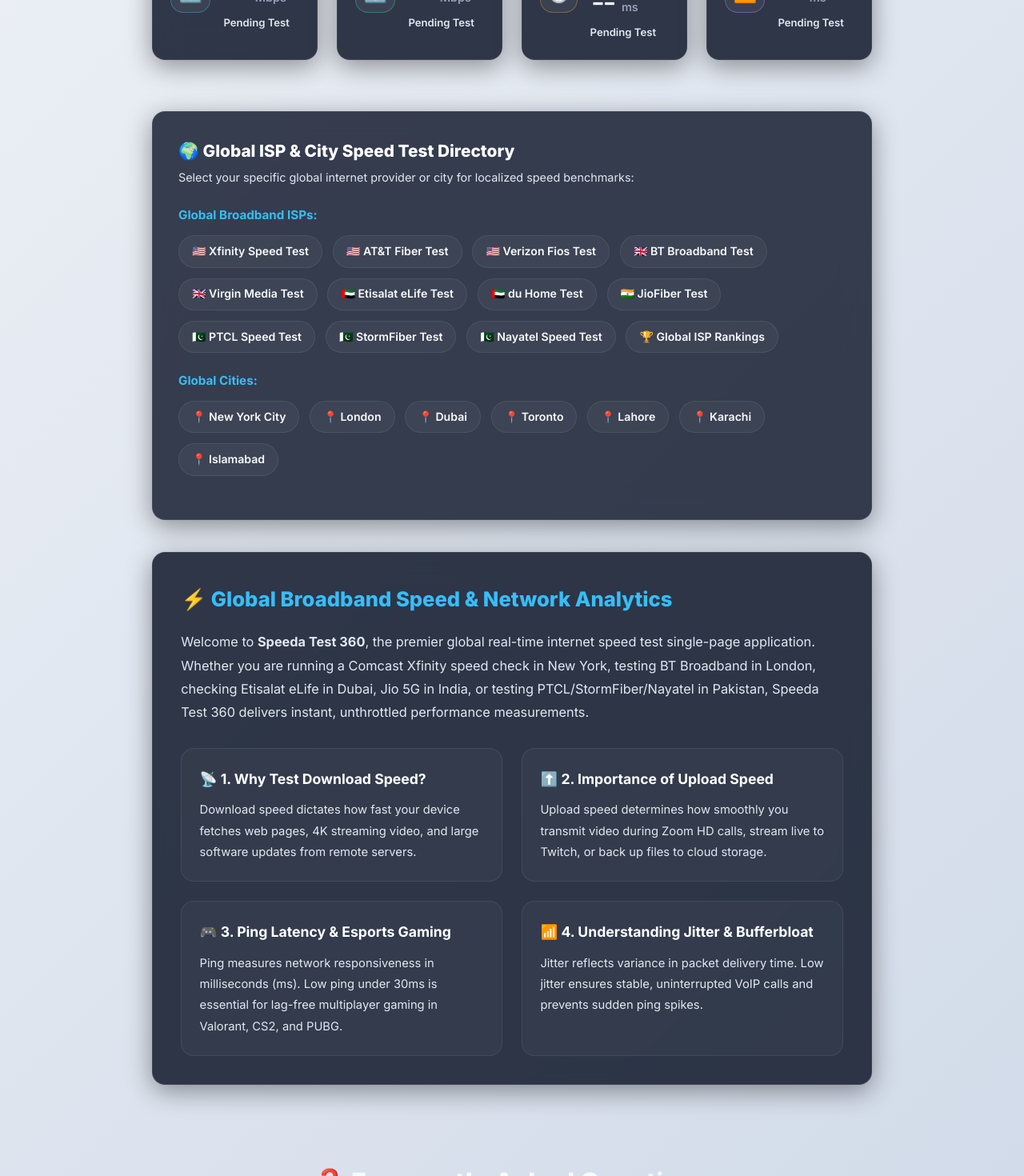
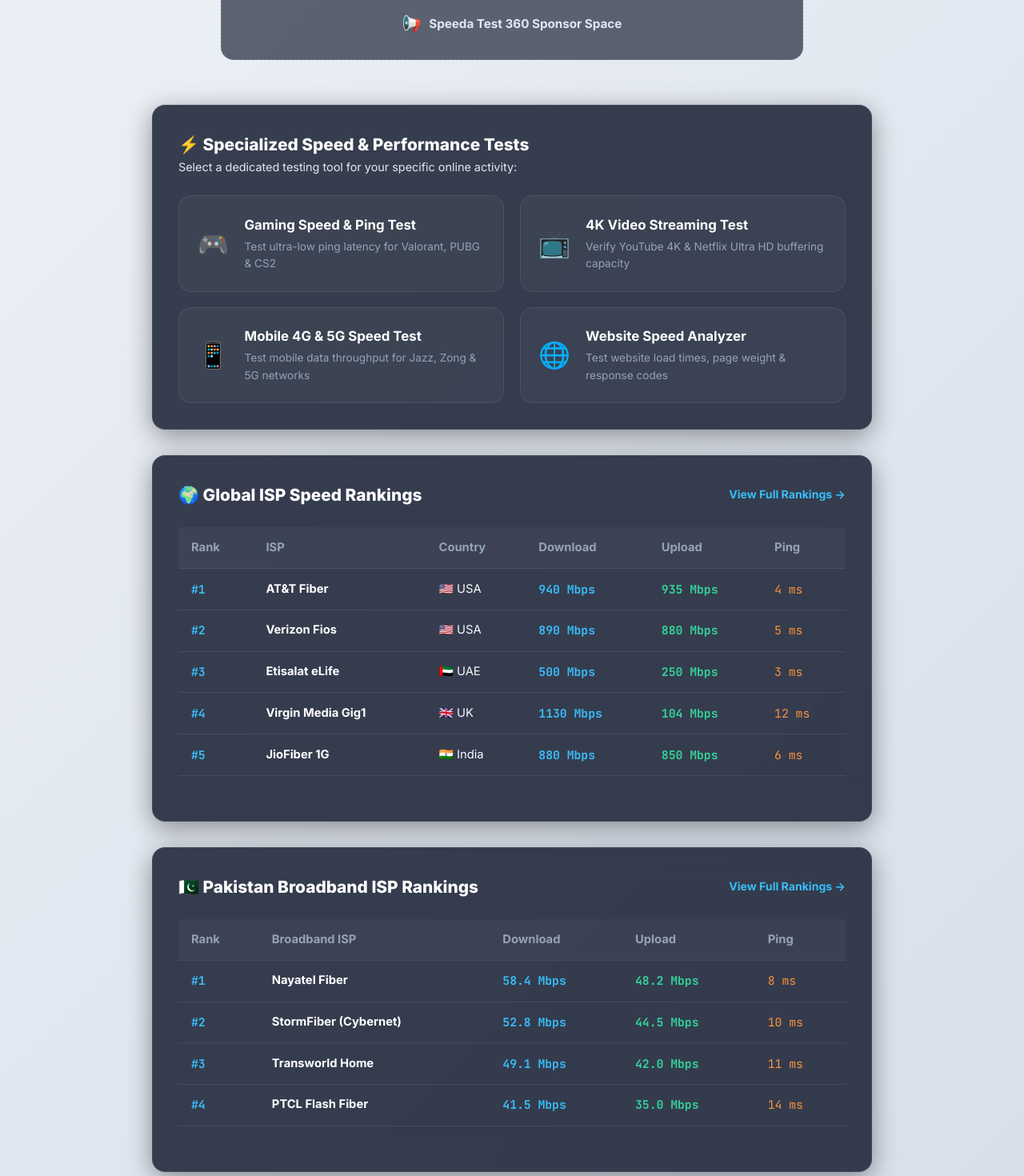
Before and after one commit to alirazabhatti36/speeda-test, a React (Vite) app in the folder frontend/: page / in a window 1280 px wide. Shown: the part 1220-2690 px from the top of the page at 80% size. Built offline with nearby package versions, Linux system fonts and the light colour scheme; no server answers.

Commit message:
feat: Reorder Homepage sequence (Hero -> Speedometer -> Results -> Sponsor Space -> Interpretation -> Package Calc -> Speed History -> Specialized Tests -> Global Rankings -> Pakistan Rankings -> Tools -> Guides) and add website-test static fallback

```diff
--- a/frontend/src/pages/Home.css
+++ b/frontend/src/pages/Home.css
@@ -75,7 +75,7 @@
   width: 100%;
   max-width: 900px;
   padding: 2.5rem 2rem;
-  margin-bottom: 2.5rem;
+  margin-bottom: 2rem;
   display: flex;
   flex-direction: column;
   align-items: center;
@@ -160,59 +160,118 @@
   margin-top: 0.2rem;
 }
 
-/* Quick Links Directory Card */
-.quick-links-card {
+/* Section Card */
+.section-card {
   width: 100%;
   max-width: 900px;
   padding: 2rem;
   margin-top: 2rem;
 }
 
-.quick-links-card h3 {
+.sec-head-row {
+  display: flex;
+  justify-content: space-between;
+  align-items: center;
+  margin-bottom: 1.2rem;
+}
+
+.section-card h3 {
   font-size: 1.3rem;
   font-weight: 800;
   color: #ffffff;
-  margin-bottom: 0.3rem;
 }
 
-.ql-desc {
+.section-sub {
   font-size: 0.9rem;
   color: var(--text-muted);
   margin-bottom: 1.5rem;
 }
 
-.ql-section {
-  margin-bottom: 1.4rem;
+.view-all-link {
+  font-size: 0.88rem;
+  font-weight: 700;
+  color: var(--primary-cyan);
 }
 
-.ql-section h4 {
-  font-size: 0.95rem;
-  color: var(--primary-cyan);
-  font-weight: 700;
-  margin-bottom: 0.8rem;
+.quick-tools-grid {
+  display: grid;
+  grid-template-columns: repeat(2, 1fr);
+  gap: 1.2rem;
 }
 
-.ql-grid {
+.tool-box {
+  background: rgba(255, 255, 255, 0.03);
+  border: 1px solid var(--glass-border);
+  border-radius: var(--radius-md);
+  padding: 1.4rem;
   display: flex;
-  flex-wrap: wrap;
-  gap: 0.8rem;
-}
-
-.ql-grid a {
-  background: rgba(255, 255, 255, 0.04);
-  border: 1px solid var(--glass-border);
-  color: var(--text-main);
-  padding: 0.5rem 1rem;
-  border-radius: var(--radius-full);
-  font-size: 0.88rem;
-  font-weight: 600;
+  align-items: center;
+  gap: 1.2rem;
   transition: all var(--transition-fast);
 }
 
-.ql-grid a:hover {
-  background: rgba(56, 189, 248, 0.15);
+.tool-box:hover {
+  background: rgba(56, 189, 248, 0.1);
   border-color: var(--primary-cyan);
+  transform: translateY(-2px);
+}
+
+.tb-icon {
+  font-size: 2rem;
+}
+
+.tool-box h4 {
+  font-size: 1.05rem;
   color: #ffffff;
+  margin-bottom: 0.2rem;
+}
+
+.tool-box p {
+  font-size: 0.85rem;
+  color: var(--text-dim);
+}
+
+.home-rank-table {
+  width: 100%;
+  border-collapse: collapse;
+  font-size: 0.92rem;
+}
+
+.home-rank-table th, .home-rank-table td {
+  padding: 0.85rem 1rem;
+  text-align: left;
+  border-bottom: 1px solid var(--glass-border);
+}
+
+.home-rank-table th {
+  color: var(--text-dim);
+  font-weight: 700;
+  background: rgba(255, 255, 255, 0.03);
+}
+
+.text-white { color: #ffffff; }
+
+.tools-dir-grid {
+  display: grid;
+  grid-template-columns: repeat(2, 1fr);
+  gap: 1rem;
+  margin-top: 1.2rem;
+}
+
+.dir-item {
+  background: rgba(255, 255, 255, 0.03);
+  border: 1px solid var(--glass-border);
+  padding: 1rem 1.4rem;
+  border-radius: var(--radius-md);
+  color: #ffffff;
+  font-weight: 700;
+  font-size: 0.95rem;
+  transition: all var(--transition-fast);
+}
+
+.dir-item:hover {
+  background: rgba(56, 189, 248, 0.12);
+  border-color: var(--primary-cyan);
 }
 
 .seo-content-section {
@@ -272,6 +331,12 @@
   .seo-article-grid {
     grid-template-columns: 1fr;
   }
+  .quick-tools-grid {
+    grid-template-columns: 1fr;
+  }
+  .tools-dir-grid {
+    grid-template-columns: 1fr;
+  }
   .hero-trust-pills {
     flex-direction: column;
     gap: 0.3rem;
--- a/frontend/src/pages/Home.jsx
+++ b/frontend/src/pages/Home.jsx
@@ -33,6 +33,21 @@
   }
 ];
 
+const GLOBAL_RANKINGS = [
+  { rank: 1, name: 'AT&T Fiber', country: '🇺🇸 USA', type: 'Symmetric FTTH', avgDownload: '940 Mbps', avgUpload: '935 Mbps', avgPing: '4 ms' },
+  { rank: 2, name: 'Verizon Fios', country: '🇺🇸 USA', type: 'FTTH Fiber', avgDownload: '890 Mbps', avgUpload: '880 Mbps', avgPing: '5 ms' },
+  { rank: 3, name: 'Etisalat eLife', country: '🇦🇪 UAE', type: 'FTTH Fiber', avgDownload: '500 Mbps', avgUpload: '250 Mbps', avgPing: '3 ms' },
+  { rank: 4, name: 'Virgin Media Gig1', country: '🇬🇧 UK', type: 'DOCSIS 3.1', avgDownload: '1130 Mbps', avgUpload: '104 Mbps', avgPing: '12 ms' },
+  { rank: 5, name: 'JioFiber 1G', country: '🇮🇳 India', type: 'FTTH Fiber', avgDownload: '880 Mbps', avgUpload: '850 Mbps', avgPing: '6 ms' }
+];
+
+const PAKISTAN_RANKINGS = [
+  { rank: 1, name: 'Nayatel Fiber', country: '🇵🇰 Pakistan', type: 'FTTH Fiber', avgDownload: '58.4 Mbps', avgUpload: '48.2 Mbps', avgPing: '8 ms' },
+  { rank: 2, name: 'StormFiber (Cybernet)', country: '🇵🇰 Pakistan', type: 'FTTH Fiber', avgDownload: '52.8 Mbps', avgUpload: '44.5 Mbps', avgPing: '10 ms' },
+  { rank: 3, name: 'Transworld Home', country: '🇵🇰 Pakistan', type: 'Subsea FTTH', avgDownload: '49.1 Mbps', avgUpload: '42.0 Mbps', avgPing: '11 ms' },
+  { rank: 4, name: 'PTCL Flash Fiber', country: '🇵🇰 Pakistan', type: 'GPON Fiber', avgDownload: '41.5 Mbps', avgUpload: '35.0 Mbps', avgPing: '14 ms' }
+];
+
 export default function Home() {
   const [networkInfo, setNetworkInfo] = useState(null);
   const [networkLoading, setNetworkLoading] = useState(true);
@@ -40,7 +55,6 @@
   // Test states
   const [status, setStatus] = useState('idle');
   const [currentSpeed, setCurrentSpeed] = useState(0);
-  const [testProgress, setTestProgress] = useState(0);
 
   // Results
   const [pingData, setPingData] = useState(null);
@@ -61,7 +75,6 @@
   const runFullTest = async () => {
     setStatus('pinging');
     setCurrentSpeed(0);
-    setTestProgress(5);
     setPingData(null);
     setDownloadSpeed(null);
     setUploadSpeed(null);
@@ -70,28 +83,24 @@
     // Step 1: Latency & Jitter
     const latency = await measureLatency();
     setPingData(latency);
-    setTestProgress(20);
 
     // Step 2: Download Speed
     setStatus('downloading');
-    const dlResult = await measureDownload((speed, progress) => {
+    const dlResult = await measureDownload((speed) => {
       setCurrentSpeed(speed);
-      setTestProgress(20 + Math.round(progress * 0.4));
     });
     setDownloadSpeed(dlResult.downloadMbps);
 
     // Step 3: Upload Speed
     setStatus('uploading');
-    const ulResult = await measureUpload((speed, progress) => {
+    const ulResult = await measureUpload((speed) => {
       setCurrentSpeed(speed);
-      setTestProgress(60 + Math.round(progress * 0.4));
     });
     setUploadSpeed(ulResult.uploadMbps);
 
     // Step 4: Complete
     setStatus('complete');
     setCurrentSpeed(dlResult.downloadMbps);
-    setTestProgress(100);
 
     setCurrentResultObj({
       downloadMbps: dlResult.downloadMbps,
@@ -113,27 +122,46 @@
   return (
     <>
       <SEO
-        title="Speeda Test 360 — Free Global Internet Speed Test & ISP Network Analytics"
-        description="Free global internet speed test. Measure real download speed, upload speed, ping, and jitter worldwide for US, UK, UAE, India, Europe & global ISPs."
-        keywords="speed test, internet speed test, free speed test, wifi speed test, global speed test, comcast speed test, att speed test, bt speed test, etisalat speed test, ptcl speed test, Speeda Test 360"
+        title="Speeda Test 360 — Free Internet Speed Test & Global ISP Analytics"
+        description="Free internet speed test. Measure real download speed, upload speed, ping, and jitter worldwide. Compare speeds for Xfinity, AT&T, Verizon, BT, Etisalat, PTCL, StormFiber & Nayatel."
+        keywords="speed test, internet speed test, free speed test, wifi speed test, global speed test, comcast speed test, att speed test, ptcl speed test, stormfiber speed test, Speeda Test 360"
         canonical="/"
       />
 
       <div className="home-container">
-        <AdSlot slotId="home-top-banner" type="banner" />
-
-        {/* Hero Section */}
+        {/* 1. ⚡ Internet Speed Test Hero Section (NO ADS ABOVE HERO) */}
         <section className="hero-section text-center">
           <div className="page-header">
             <h1>Free Internet <span className="gradient-text">Speed Test</span></h1>
-            <p>Check your real download speed, upload speed, ping & jitter worldwide</p>
+            <p>Check your real download speed, upload speed, ping & jitter in real-time</p>
             <div className="hero-trust-pills">
-              <span>✓ 100% Free Worldwide</span>
-              <span>✓ No Sign-up Required</span>
-              <span>✓ Mobile & Desktop Friendly</span>
+              <span>✓ Free</span>
+              <span>✓ No Sign-up</span>
+              <span>✓ Mobile Friendly</span>
             </div>
           </div>
         </section>
+
+        {/* 2. Speedometer + [ START SPEED TEST ] */}
+        <div className="glass-panel speed-arena">
+          <Speedometer
+            value={currentSpeed}
+            max={200}
+            unit="Mbps"
+            label={getSpeedLabel()}
+            isTesting={status !== 'idle' && status !== 'complete'}
+          />
+
+          <div className="test-control">
+            <button
+              onClick={runFullTest}
+              disabled={status !== 'idle' && status !== 'complete'}
+              className="btn-primary start-btn"
+            >
+              {status === 'idle' || status === 'complete' ? '▶ START SPEED TEST' : '⏳ Testing Speed...'}
+            </button>
+          </div>
+        </div>
 
         {/* Network & ISP Info Bar */}
         <div className="glass-panel network-panel">
@@ -180,28 +208,7 @@
           )}
         </div>
 
-        {/* Interactive Speedometer Test Arena */}
-        <div className="glass-panel speed-arena">
-          <Speedometer
-            value={currentSpeed}
-            max={200}
-            unit="Mbps"
-            label={getSpeedLabel()}
-            isTesting={status !== 'idle' && status !== 'complete'}
-          />
-
-          <div className="test-control">
-            <button
-              onClick={runFullTest}
-              disabled={status !== 'idle' && status !== 'complete'}
-              className="btn-primary start-btn"
-            >
-              {status === 'idle' || status === 'complete' ? '▶ Start Speed Test' : '⏳ Testing Speed...'}
-            </button>
-          </div>
-        </div>
-
-        {/* Metrics Grid */}
+        {/* 3. Download / Upload / Ping / Jitter Metrics Grid */}
         <div className="metrics-grid">
           <div className="glass-panel metric-card">
             <div className="metric-icon-wrap icon-download">⬇️</div>
@@ -252,66 +259,154 @@
           </div>
         </div>
 
-        {/* Results Interpretation, Package Comparison & History */}
+        {/* 4. Sponsor Space / AdSlot (Placed AFTER Test Results) */}
+        <AdSlot slotId="home-after-results-banner" type="banner" />
+
+        {/* 5. "Is my internet good?" Interpretation */}
         {currentResultObj && (
-          <>
           <SpeedInterpretation
             download={currentResultObj.downloadMbps}
             upload={currentResultObj.uploadMbps}
             ping={currentResultObj.ping}
             jitter={currentResultObj.jitter}
           />
+        )}
+
+        {/* 6. Package Delivery Calculator */}
+        {currentResultObj && (
           <ComparePackage
             currentDownload={currentResultObj.downloadMbps}
             currentIsp={networkInfo?.isp || ''}
           />
-          </>
         )}
 
+        {/* 7. Speed History */}
         <SpeedHistory currentResult={currentResultObj} />
 
-        {/* Quick Links Directory Card - Global & Regional */}
-        <div className="glass-panel quick-links-card">
-          <h3>🌍 Global ISP & City Speed Test Directory</h3>
-          <p className="ql-desc">Select your specific global internet provider or city for localized speed benchmarks:</p>
+        {/* 8. Gaming / Streaming / Mobile Quick Tests Grid */}
+        <div className="glass-panel section-card">
+          <h3>⚡ Specialized Speed & Performance Tests</h3>
+          <p className="section-sub">Select a dedicated testing tool for your specific online activity:</p>
 
-          <div className="ql-section">
-            <h4>Global Broadband ISPs:</h4>
-            <div className="ql-grid">
-              <Link to="/xfinity-speed-test">🇺🇸 Xfinity Speed Test</Link>
-              <Link to="/att-speed-test">🇺🇸 AT&T Fiber Test</Link>
-              <Link to="/verizon-speed-test">🇺🇸 Verizon Fios Test</Link>
-              <Link to="/bt-speed-test">🇬🇧 BT Broadband Test</Link>
-              <Link to="/virgin-media-speed-test">🇬🇧 Virgin Media Test</Link>
-              <Link to="/etisalat-speed-test">🇦🇪 Etisalat eLife Test</Link>
-              <Link to="/du-speed-test">🇦🇪 du Home Test</Link>
-              <Link to="/jio-speed-test">🇮🇳 JioFiber Test</Link>
-              <Link to="/ptcl-speed-test">🇵🇰 PTCL Speed Test</Link>
-              <Link to="/stormfiber-speed-test">🇵🇰 StormFiber Test</Link>
-              <Link to="/nayatel-speed-test">🇵🇰 Nayatel Speed Test</Link>
-              <Link to="/isp-rankings">🏆 Global ISP Rankings</Link>
+          <div className="quick-tools-grid">
+            <Link to="/gaming-speed-test" className="tool-box">
+              <span className="tb-icon">🎮</span>
+              <div>
+                <h4>Gaming Speed & Ping Test</h4>
+                <p>Test ultra-low ping latency for Valorant, PUBG & CS2</p>
+              </div>
+            </Link>
+
+            <Link to="/streaming-speed-test" className="tool-box">
+              <span className="tb-icon">📺</span>
+              <div>
+                <h4>4K Video Streaming Test</h4>
+                <p>Verify YouTube 4K & Netflix Ultra HD buffering capacity</p>
+              </div>
+            </Link>
+
+            <Link to="/mobile-speed-test" className="tool-box">
+              <span className="tb-icon">📱</span>
+              <div>
+                <h4>Mobile 4G & 5G Speed Test</h4>
+                <p>Test mobile data throughput for Jazz, Zong & 5G networks</p>
+              </div>
+            </Link>
+
+            <Link to="/website-test" className="tool-box">
+              <span className="tb-icon">🌐</span>
+              <div>
+                <h4>Website Speed Analyzer</h4>
+                <p>Test website load times, page weight & response codes</p>
+              </div>
+            </Link>
           </div>
         </div>
 
-          <div className="ql-section">
-            <h4>Global Cities:</h4>
-            <div className="ql-grid">
-              <Link to="/internet-speed-test-new-york">📍 New York City</Link>
-              <Link to="/internet-speed-test-london">📍 London</Link>
-              <Link to="/internet-speed-test-dubai">📍 Dubai</Link>
-              <Link to="/internet-speed-test-toronto">📍 Toronto</Link>
-              <Link to="/internet-speed-test-lahore">📍 Lahore</Link>
-              <Link to="/internet-speed-test-karachi">📍 Karachi</Link>
-              <Link to="/internet-speed-test-islamabad">📍 Islamabad</Link>
+        {/* 9. 🌍 Global ISP Rankings */}
+        <div className="glass-panel section-card">
+          <div className="sec-head-row">
+            <h3>🌍 Global ISP Speed Rankings</h3>
+            <Link to="/isp-rankings" className="view-all-link">View Full Rankings →</Link>
           </div>
+
+          <div className="table-responsive">
+            <table className="home-rank-table">
+              <thead>
+                <tr>
+                  <th>Rank</th>
+                  <th>ISP</th>
+                  <th>Country</th>
+                  <th>Download</th>
+                  <th>Upload</th>
+                  <th>Ping</th>
+                </tr>
+              </thead>
+              <tbody>
+                {GLOBAL_RANKINGS.map((item) => (
+                  <tr key={item.rank}>
+                    <td className="mono font-bold text-cyan">#{item.rank}</td>
+                    <td className="font-bold text-white">{item.name}</td>
+                    <td>{item.country}</td>
+                    <td className="mono text-cyan font-bold">{item.avgDownload}</td>
+                    <td className="mono text-green font-bold">{item.avgUpload}</td>
+                    <td className="mono text-orange">{item.avgPing}</td>
+                  </tr>
+                ))}
+              </tbody>
+            </table>
           </div>
         </div>
 
-        {/* SEO Educational Content Section */}
+        {/* 10. 🇵🇰 Pakistan ISP Rankings */}
+        <div className="glass-panel section-card">
+          <div className="sec-head-row">
+            <h3>🇵🇰 Pakistan Broadband ISP Rankings</h3>
+            <Link to="/isp-rankings" className="view-all-link">View Full Rankings →</Link>
+          </div>
+
+          <div className="table-responsive">
+            <table className="home-rank-table">
+              <thead>
+                <tr>
+                  <th>Rank</th>
+                  <th>Broadband ISP</th>
+                  <th>Download</th>
+                  <th>Upload</th>
+                  <th>Ping</th>
+                </tr>
+              </thead>
+              <tbody>
+                {PAKISTAN_RANKINGS.map((item) => (
+                  <tr key={item.rank}>
+                    <td className="mono font-bold text-cyan">#{item.rank}</td>
+                    <td className="font-bold text-white">{item.name}</td>
+                    <td className="mono text-cyan font-bold">{item.avgDownload}</td>
+                    <td className="mono text-green font-bold">{item.avgUpload}</td>
+                    <td className="mono text-orange">{item.avgPing}</td>
+                  </tr>
+                ))}
+              </tbody>
+            </table>
+          </div>
+        </div>
+
+        {/* 11. 🛠 Network Tools Directory */}
+        <div className="glass-panel section-card">
+          <h3>🛠️ Free Network & Connectivity Tools</h3>
+          <div className="tools-dir-grid">
+            <Link to="/ping-test" className="dir-item">🛰️ Live Ping Test</Link>
+            <Link to="/ip-lookup" className="dir-item">🔍 Public IP & ISP Lookup</Link>
+            <Link to="/how-speed-test-works" className="dir-item">🔬 Test Methodology & Transparency</Link>
+            <Link to="/guide" className="dir-item">📖 Speed Optimization Guide</Link>
+          </div>
+        </div>
+
+        {/* 12. 📚 Internet Guides & FAQs */}
         <div className="glass-panel seo-content-section">
           <h2>⚡ Global Broadband Speed & Network Analytics</h2>
           <p>
-            Welcome to <strong>Speeda Test 360</strong>, the premier global real-time internet speed test single-page application. Whether you are running a Comcast Xfinity speed check in New York, testing BT Broadband in London, checking Etisalat eLife in Dubai, Jio 5G in India, or testing PTCL/StormFiber/Nayatel in Pakistan, Speeda Test 360 delivers instant, unthrottled performance measurements.
+            Welcome to <strong>Speeda Test 360</strong>, the premier global real-time internet speed test application. Whether you are running a Comcast Xfinity speed check in New York, testing BT Broadband in London, checking Etisalat eLife in Dubai, Jio 5G in India, or testing PTCL/StormFiber/Nayatel in Pakistan, Speeda Test 360 delivers instant, unthrottled performance measurements.
           </p>
 
           <div className="seo-article-grid">
```
Also changed, not shown: frontend/public/website-test/index.html (added, +17 -0 lines). Lines whose indentation alone changed are shown as unchanged.
